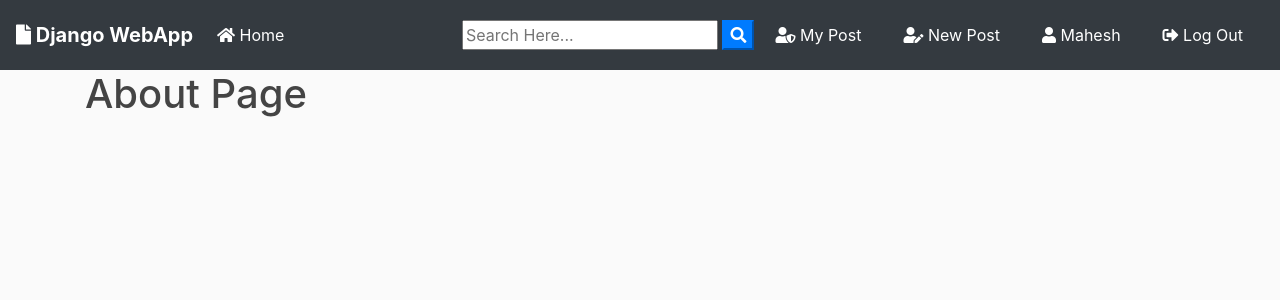
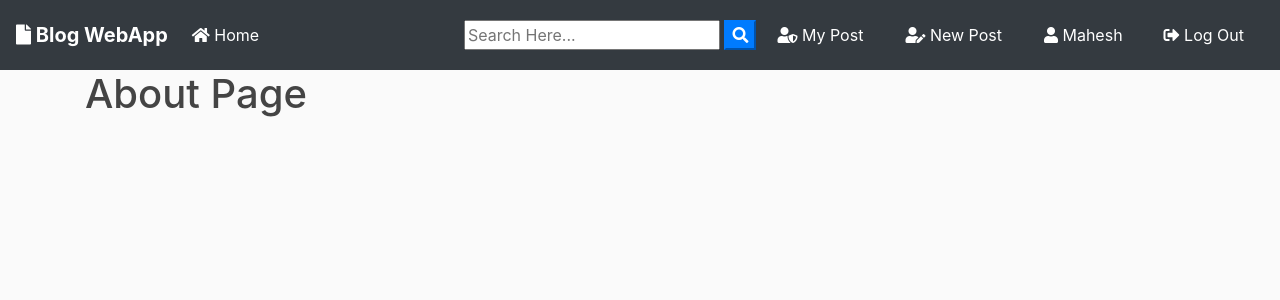
Before and after one commit to FeirieO/Webstack-Portfolio_Project, a Django app: page /about/ in a window 1280 px wide. Shown: the top 300 px of the page. Run offline with Django 3.2, Linux system fonts and the light colour scheme; a user stored in the database is signed in; some libraries are stand-ins or nearby versions.

Commit message:
fixed the logout api issue

```diff
--- a/blog_web_app/blog/templates/blog/base.html
+++ b/blog_web_app/blog/templates/blog/base.html
@@ -20,7 +20,7 @@
 </head>
   <body>
         <nav class="navbar navbar-expand-lg navbar-dark bg-dark">
-                <a class="navbar-brand font-weight-bold" href="{% url 'blog-home' %}"><i class="fas fa-file"></i> Django WebApp</a>
+                <a class="navbar-brand font-weight-bold" href="{% url 'blog-home' %}"><i class="fas fa-file"></i> Blog WebApp</a>
                 <button class="navbar-toggler" type="button" data-toggle="collapse" data-target="#navbarSupportedContent" aria-controls="navbarSupportedContent" aria-expanded="false" aria-label="Toggle navigation">
                   <span class="navbar-toggler-icon"></span>
                 </button>
@@ -44,7 +44,12 @@
                     <a href="{% url 'user-posts' user %}" class="btn text-white m-2"><i class="fas fa-user-shield"></i> My Post</a>
                     <a href="{% url 'post-create' %} " class="btn text-white m-2"><i class="fas fa-user-edit"></i> New Post</a>
                     <a href="{% url 'profile' %} " class="btn text-white m-2"><i class="fas fa-user"></i> {{ user.username }}</a>
-                    <a href="{% url 'logout' %} " class="btn text-white m-2"><i class="fas fa-sign-out-alt"></i> Log Out</a>
+                    <form id="logout-form" method="POST" action="{% url 'logout' %}" style="display: inline;">
+                      {% csrf_token %}
+                      <button type="submit" class="btn text-white m-2" style="border: none; background: none;">
+                        <i class="fas fa-sign-out-alt"></i> Log Out
+                      </button>
+                    </form>
 
                     {% else %}
                     <a href="{% url 'login' %} " class="btn text-white m-2"><i class="fas fa-user-tie"></i> Log In</a>
```
Also changed, not shown: blog_web_app/db.sqlite3.
